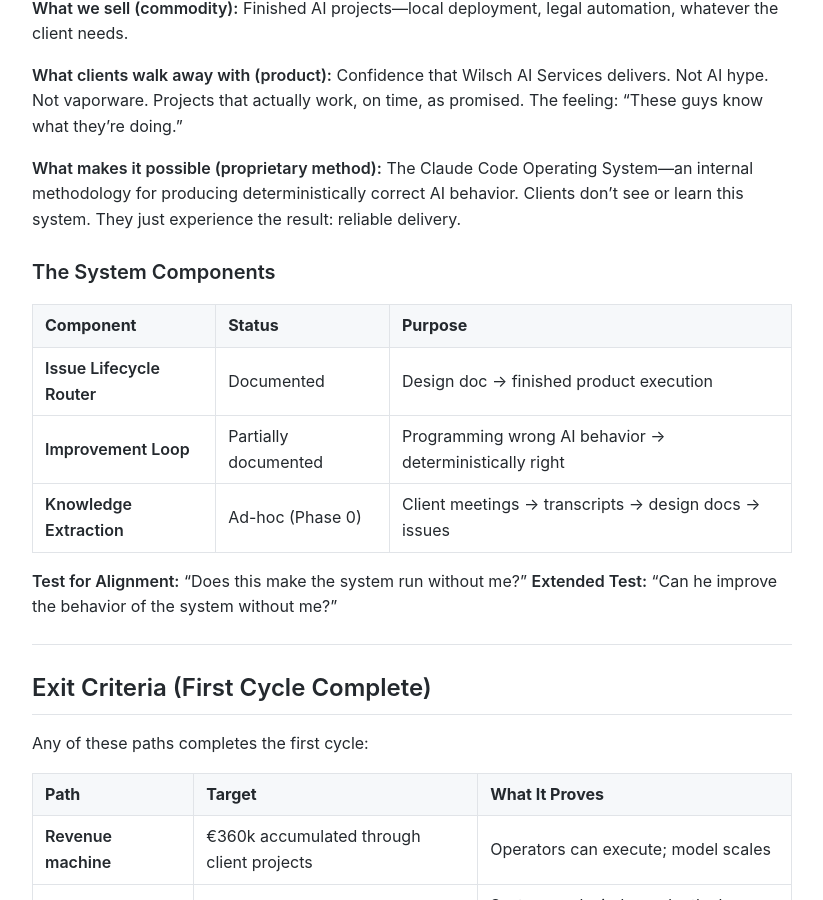
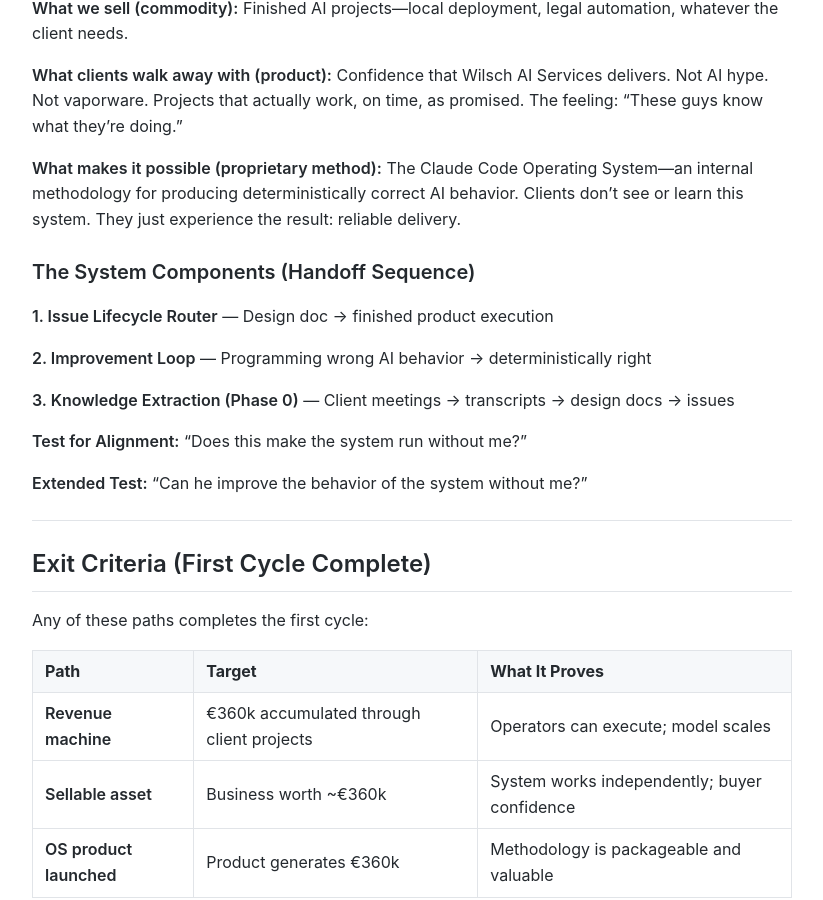
Before and after one commit to MariusWilsch/public-wilsch-ai-pages, a Jekyll site: the page built from global/strategic-objective-wilsch-ai-services.md, in a window 1280 px wide and 900 px high, scrolled down 1186 px. Shown: the whole window, without its empty margins (228-1051 px from the left). Built offline with Jekyll 4.4.1, drawn with Linux system fonts in a browser that asks for light colours; our own code applies the rules of GitHub Pages for plain Markdown files.

Commit message:
Sync from hippocampus 2026-02-03

```diff
--- a/global/strategic-objective-wilsch-ai-services.md
+++ b/global/strategic-objective-wilsch-ai-services.md
@@ -43,15 +43,16 @@ The business itself is interchangeable. What matters: it serves as a reliable me
 
 **What makes it possible (proprietary method):** The Claude Code Operating System—an internal methodology for producing deterministically correct AI behavior. Clients don't see or learn this system. They just experience the result: reliable delivery.
 
-### The System Components
+### The System Components (Handoff Sequence)
 
-| Component | Status | Purpose |
-|-----------|--------|---------|
-| **Issue Lifecycle Router** | Documented | Design doc → finished product execution |
-| **Improvement Loop** | Partially documented | Programming wrong AI behavior → deterministically right |
-| **Knowledge Extraction** | Ad-hoc (Phase 0) | Client meetings → transcripts → design docs → issues |
+**1. Issue Lifecycle Router** — Design doc → finished product execution
+
+**2. Improvement Loop** — Programming wrong AI behavior → deterministically right
+
+**3. Knowledge Extraction (Phase 0)** — Client meetings → transcripts → design docs → issues
 
 **Test for Alignment:** "Does this make the system run without me?"
+
 **Extended Test:** "Can he improve the behavior of the system without me?"
 
 ---
```
